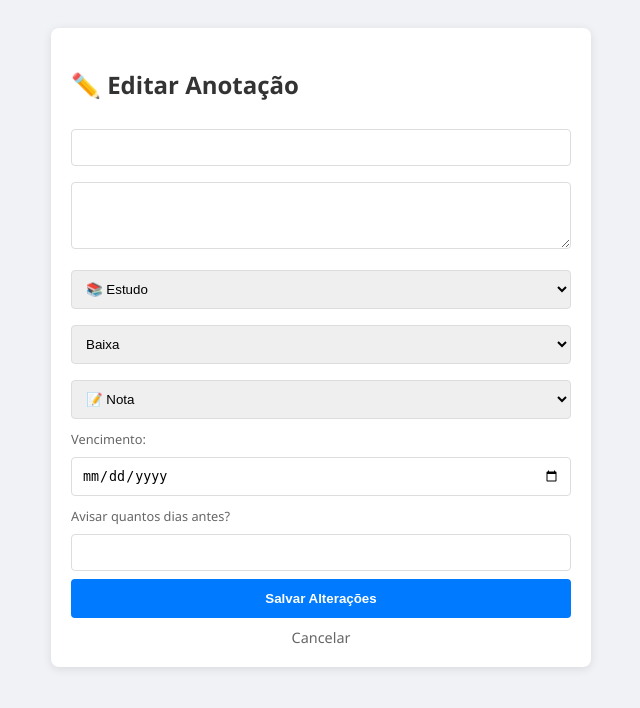
After one commit to Mylutsu/painel_pessoal, a Flask app: page /editar/1 in a window 1280 px wide. The commit adds this page. Shown: the top 708 px of the page, without its empty margins (319-959 px from the left). Run offline with Flask 3, Linux system fonts and the light colour scheme; data that the repository does not hold is empty.

Commit message:
feat: implementa edição de notas e padronização de nomenclatura

```diff
--- a/app.py
+++ b/app.py
@@ -88,8 +88,8 @@ def adicionar():
     categoria = request.form.get('categoria')
     prioridade = request.form.get('prioridade')
     tipo = request.form.get('tipo')
-    vencimento = request.form.get('vencimento') # Pode vir vazio
-    aviso = request.form.get('aviso') # Pode vir vazio
+    vencimento = request.form.get('data_vencimento') # Pode vir vazio
+    aviso = request.form.get('dias_aviso') # Pode vir vazio
 
     conn = conectar_banco()
     cursor = conn.cursor()
@@ -124,5 +124,35 @@ def excluir(id):
     # Após apagar, redireciona para a página inicial para atualizar a lista
     return redirect(url_for('index'))
 
+
+@app.route('/editar/<int:id>', methods=['GET', 'POST'])
+def editar(id):
+    conn = sqlite3.connect('painel_dados.db') # Nome correto do seu banco
+    cursor = conn.cursor()
+
+    if request.method == 'POST':
+        titulo = request.form['titulo']
+        conteudo = request.form['conteudo']
+        categoria = request.form['categoria']
+        prioridade = request.form['prioridade']
+        tipo = request.form['tipo'] # Coluna que você tem no banco
+        data_vencimento = request.form['data_vencimento']
+        dias_aviso = request.form['dias_aviso'] # Nome correto da coluna
+
+        cursor.execute("""
+            UPDATE notas
+            SET titulo = ?, conteudo = ?, categoria = ?, prioridade = ?, tipo = ?, data_vencimento = ?, dias_aviso = ?
+            WHERE id = ?
+        """, (titulo, conteudo, categoria, prioridade, tipo, data_vencimento, dias_aviso, id))
+
+        conn.commit()
+        conn.close()
+        return redirect(url_for('index'))
+
+    cursor.execute("SELECT * FROM notas WHERE id = ?", (id,))
+    nota = cursor.fetchone()
+    conn.close()
+    return render_template('editar.html', nota=nota)
+
 if __name__ == "__main__":
     app.run(debug=True)
--- /dev/null
+++ b/templates/editar.html
@@ -0,0 +1,49 @@
+<!DOCTYPE html>
+<html lang="pt-br">
+<head>
+    <meta charset="UTF-8">
+    <title>Editar Nota</title>
+    <style>
+        body { font-family: 'Segoe UI', sans-serif; background: #f0f2f5; padding: 20px; color: #333; }
+        .form-container { background: white; padding: 20px; border-radius: 8px; max-width: 500px; margin: 0 auto; box-shadow: 0 2px 10px rgba(0,0,0,0.1); }
+        input, select, textarea { width: 100%; margin: 8px 0; padding: 10px; border: 1px solid #ddd; border-radius: 4px; box-sizing: border-box; }
+        .btn-salvar { background: #007bff; color: white; border: none; padding: 12px; width: 100%; border-radius: 4px; cursor: pointer; font-weight: bold; }
+        .btn-cancelar { display: block; text-align: center; margin-top: 10px; color: #666; text-decoration: none; font-size: 0.9em; }
+    </style>
+</head>
+<body>
+    <div class="form-container">
+        <h2>✏️ Editar Anotação</h2>
+        <form method="POST">
+            <input type="text" name="titulo" value="{{ nota[1] }}" required>
+            <textarea name="conteudo" rows="3">{{ nota[2] }}</textarea>
+
+            <select name="categoria">
+                <option value="Estudo" {% if nota[3] == 'Estudo' %}selected{% endif %}>📚 Estudo</option>
+                <option value="Financeiro" {% if nota[3] == 'Financeiro' %}selected{% endif %}>💰 Financeiro</option>
+                <option value="Trabalho" {% if nota[3] == 'Trabalho' %}selected{% endif %}>💼 Trabalho</option>
+                <option value="Pessoal" {% if nota[3] == 'Pessoal' %}selected{% endif %}>🏠 Pessoal</option>
+            </select>
+
+            <select name="prioridade">
+                <option value="Baixa" {% if nota[4] == 'Baixa' %}selected{% endif %}>Baixa</option>
+                <option value="Média" {% if nota[4] == 'Média' %}selected{% endif %}>Média</option>
+                <option value="Alta" {% if nota[4] == 'Alta' %}selected{% endif %}>Alta</option>
+            </select>
+
+            <select name="tipo">
+                <option value="Nota" {% if nota[5] == 'Nota' %}selected{% endif %}>📝 Nota</option>
+                <option value="Lembrete" {% if nota[5] == 'Lembrete' %}selected{% endif %}>⏰ Lembrete</option>
+            </select>
+
+            <label style="font-size: 0.8em; color: #666;">Vencimento:</label>
+            <input type="date" name="data_vencimento" value="{{ nota[7] }}">
+
+            <label style="font-size: 0.8em; color: #666;">Avisar quantos dias antes?</label>
+            <input type="number" name="dias_aviso" value="{{ nota[8] }}">
+            <button type="submit" class="btn-salvar">Salvar Alterações</button>
+            <a href="/" class="btn-cancelar">Cancelar</a>
+        </form>
+    </div>
+</body>
+</html>
```
Also changed, not shown: templates/index.html (+30 -4 lines), painel_dados.db.
